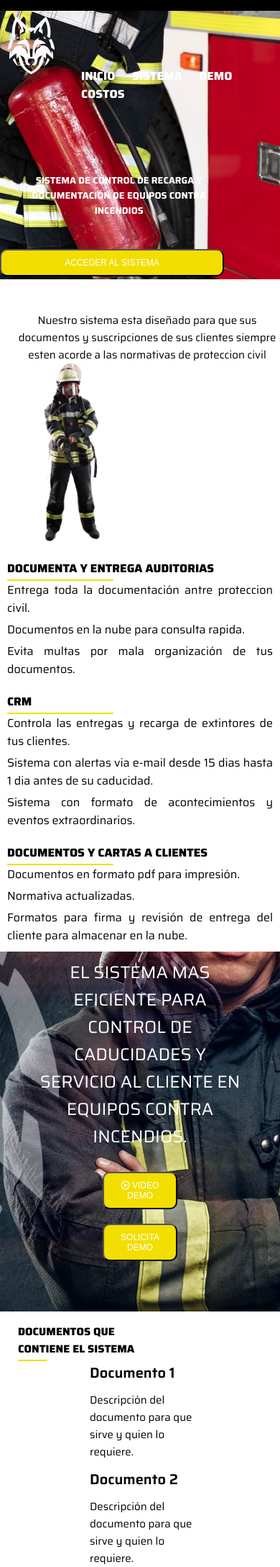
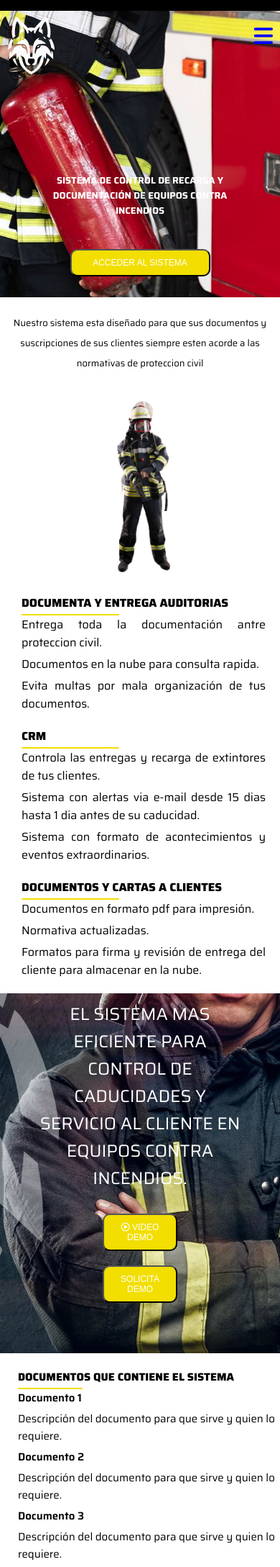
Before and after one commit to alexcorona80/extintores, a PHP site: page / in a window 390 px wide. Shown: the part 65-2242 px from the top of the page at 72% size. Run offline with PHP 8.4, Linux system fonts and the light colour scheme; some libraries are stand-ins or nearby versions.

Commit message:
Ajuste del boton del menu en responsive

```diff
--- a/index.html
+++ b/index.html
@@ -39,9 +39,8 @@
                         <a href="">SISTEMA</a>
                         <a href="">DEMO</a>
                         <a href="">COSTOS</a>
-                        <i class="fa-solid fa-bars" id="menu_button" style="color: aliceblue;"></i>
-
                     </nav>
+                    <i class="fa-solid fa-bars" id="menu_button" style="color: blue;"></i>
                 </div>
             </div>
         <div id="banner">
--- a/styles.css
+++ b/styles.css
@@ -79,6 +79,11 @@ header span a{
     position: relative;
     margin-top: 100px;
 }
+#menu nav{
+    width: 100%;
+    height: auto;
+    text-align: center;
+}
 #menu nav a{
     color: white;
     font-weight: 800;
@@ -93,16 +98,21 @@ header span a{
 #banner{
     height: auto;
     width: 100%;
+    display: flex;
+    flex-direction: column;
+    align-items: center;
+    justify-content: center;
+    margin-bottom: 25px;
 }
 #banner h1{
     color: white;
-    width: 800px;
+    width: 50;
     text-align: center;
     margin-top: 5%;
-    margin-left:25%;
+
 
 }
-#banner button{
+.btn_acceso{
     background-color: #f2de00;
     border-radius:10px;
     color: white;
@@ -110,10 +120,8 @@ header span a{
     padding: 10px;
     width: 170px;
     margin-top: 5%;
-    margin-left:40%;
     text-align:center;
     position: relative;
-    align-items: center;
     cursor: pointer;
 }
 
@@ -128,7 +136,7 @@ main{
     margin-top: 20px;
     position: relative;
     width: 100%;
-    height: 60px;
+    height: auto;
     font-size: large;
     text-align: center;
 }
@@ -278,6 +286,8 @@ main{
     font-size: 20px;
 }
 #documentos_sistema span{
+    width: 100%;
+    height: auto;
     margin: 10px 10px 10px 110px;
 }
 #bombero_cansado{
@@ -373,17 +383,45 @@ footer span{
     #head_contain {
         padding: 15px; /* Espaciado adicional */
     }
+    .banner #menu nav{
+    display: none;
+
+    position: absolute;
+    top: 0;
+    right: 0;
+    width: 200px;
+    background-color: #f0f0f0;
+    padding: 20px;
+    box-shadow: 0px 2px 5px rgba(0, 0, 0, 0.3);
+    }
+
+    #menu #menu_button{
+        display: block;
+        position: relative;
+        text-align: right;
+        font-size: 30px;
+        font-weight: bold;
+        color: blue;
+        width: 100%;
+        margin-right: 10px;
+        height: auto;
+        cursor: pointer;
 
 
-    .banner #menu {
-        flex-direction: column; /* Menú en columna */
     }
+    #menu #menu_button:hover .banner #menu nav {
+        display: block;
+    }
+
+
+
 
     #banner h1 {
         font-size: 24px; /* Tamaño de fuente más pequeño */
         margin: 10% 5%; /* Margen más pequeño */
         text-align: center;
-        align-items: flex-start;
+        align-items: center;
+        justify-content: center;
         width: 75%;
         height: auto;
         font-size: small;
@@ -391,8 +429,11 @@ footer span{
     }
 
     #banner .btn_acceso {
-        width: 80%; /* Botón más estrecho */
+        width: 50%; /* Botón más estrecho */
         margin: 1% auto; /* Centrado automático */
+        text-align: center;
+        display: flex;
+        justify-content: center;
     }
 
     #documentos {
@@ -402,6 +443,8 @@ footer span{
     .bombero_estacion{
         max-width:100%;
         max-height:100%;
+        margin: 0 0 0 0;
+        text-align: center;
     }
     main{
 
@@ -409,8 +452,9 @@ footer span{
         flex-direction: column;
     }
     main #mensaje1 span{
-        margin-top: 25px;
-
+        width: 100%;
+        margin-left: 0;
+        font-size: small;
         text-align: center;
 
     }
@@ -418,6 +462,7 @@ footer span{
         #secciones {
             width: auto; /* Elementos ocupan el 100% */
             height: auto; /* Altura automática */
+            margin: 5px 5px 5px 10px;
         }
 
         #botones {
@@ -431,23 +476,40 @@ footer span{
             margin: 10px 0; /* Margen vertical */
         }
         .documentos_sistema{
+            width: 100%;
             display: flex;
             flex-direction: column;
             justify-content: center;
             justify-items: center;
             margin-top:1px;
         }
-        #documentos_sistema h5, h6, span {
+        #documentos_sistema{
+            width: 100%;
+        }
+        #documentos_sistema h5 {
             display: flex;
             flex-direction: column;
             font-size: 15px;
             text-align: left;
             width: 100%;
-            margin: 0 5px 0 10px;
+            margin: 5px 5px 5px 10px;
+        }
+        #documentos_sistema h6{
+            font-size: 15px;
+            text-align: left;
+            width: 100%;
+            margin: 0px 0px 0px 10px;
+        }
+        #documentos_sistema span{
+            display: flex;
+            flex-direction: column;
+            font-size: 15px;
+            text-align: left;
+            margin: 5px 5px 5px 10px;
         }
 
         #bombero_cansado img{
-
+            text-align: center;
             width: 100%;
             height: auto;
         }
```
